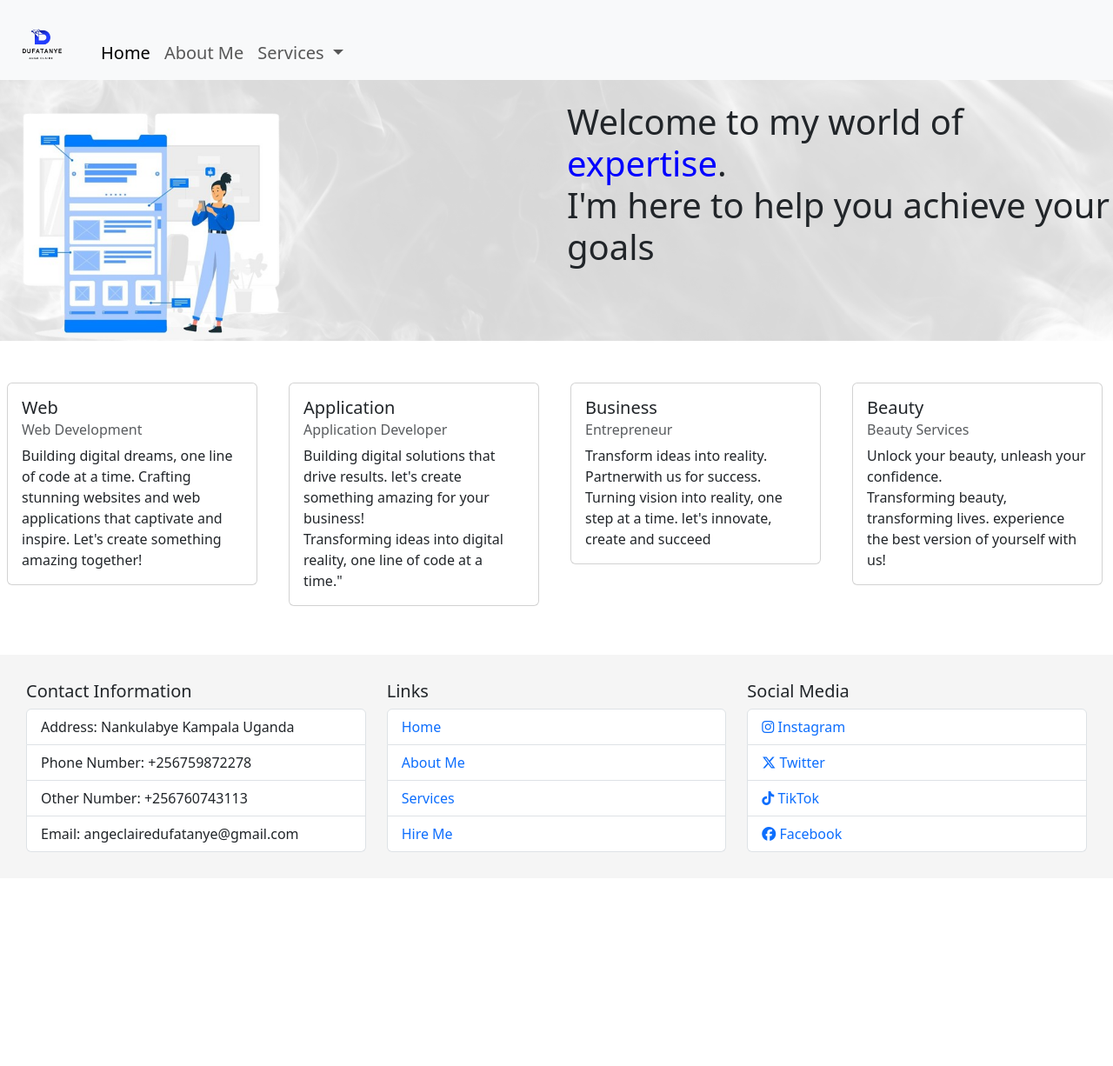
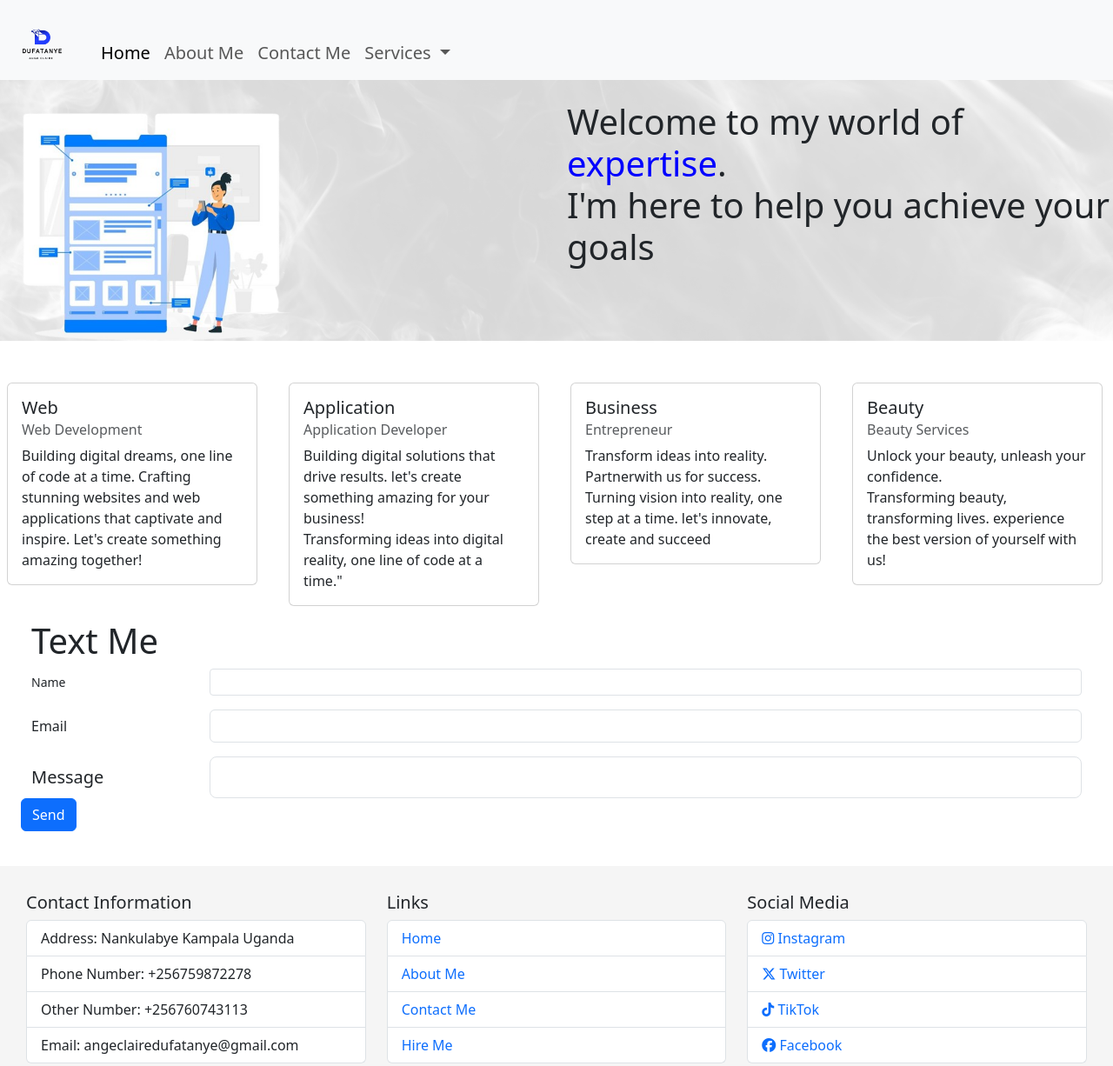
Before and after one commit to DufatanyeAngeClaire/portfolio, a plain HTML site: page contact_me.html in a window 1280 px wide. Shown: the whole page at 87% size. Before the commit the page ends 1010 px from the top, so only its background shows below. Drawn offline with nearby package versions, Linux system fonts and the light colour scheme.

Commit message:
updated other pages

```diff
--- a/services.html
+++ b/contact_me.html
@@ -31,6 +31,9 @@
                     </li>
                     <li class="nav-item">
                         <a class="nav-link" href="about_me.html">About Me</a>
+                    </li>
+                    <li class="nav-item">
+                        <a class="nav-link" href="#">Contact Me</a>
                     </li>
                     <li class="nav-item dropdown">
                         <a class="nav-link dropdown-toggle" href="#" role="button" data-bs-toggle="dropdown"
@@ -114,10 +117,26 @@
             </div>
         </div>
     </div>
-
-
-
-
+    <div class="row mb-3 mx-4">
+        <h1>Text Me</h1><br>
+        <label for="colFormLabelSm" class="col-sm-2 col-form-label col-form-label-sm">Name</label>
+        <div class="col-sm-10">
+          <input type="email" class="form-control form-control-sm" id="colFormLabelSm" placeholder="">
+        </div>
+      </div>
+      <div class="row mb-3 mx-4">
+        <label for="colFormLabel" class="col-sm-2 col-form-label">Email</label>
+        <div class="col-sm-10">
+          <input type="email" class="form-control" id="colFormLabel" placeholder="">
+        </div>
+      </div>
+      <div class="row mx-4">
+        <label for="colFormLabelLg" class="col-sm-2 col-form-label col-form-label-lg">Message</label>
+        <div class="col-sm-10">
+          <input type="email" class="form-control form-control-lg" id="colFormLabelLg" placeholder="">
+        </div>
+      </div>
+      <button type="button" class="btn btn-primary mx-4">Send</button>
     <footer class="fs-6">
         <div class="row">
             <div class="col-sm-4 mb-3 mb-sm-0">
@@ -136,8 +155,8 @@
                             style="text-decoration: none;">Home</a></li>
                     <li class="list-group-item"><a href="about_me.html" class="footer-link"
                             style="text-decoration: none;">About Me</a></li>
-                    <li class="list-group-item"><a href="services.html" class="footer-link"
-                            style="text-decoration: none;">Services</a></li>
+                    <li class="list-group-item"><a href="contact_me.html" class="footer-link"
+                            style="text-decoration: none;">Contact Me</a></li>
                     <li class="list-group-item"> <a href="" class="footer-link" style="text-decoration: none;">Hire
                             Me</a></li>
                 </ul>
```
Also changed, not shown: about_me.html (+4 -1 lines), additional_services.html (+4 -1 lines), index.html (+10 -7 lines), web_application.html (+4 -1 lines), website.html (+4 -1 lines).
